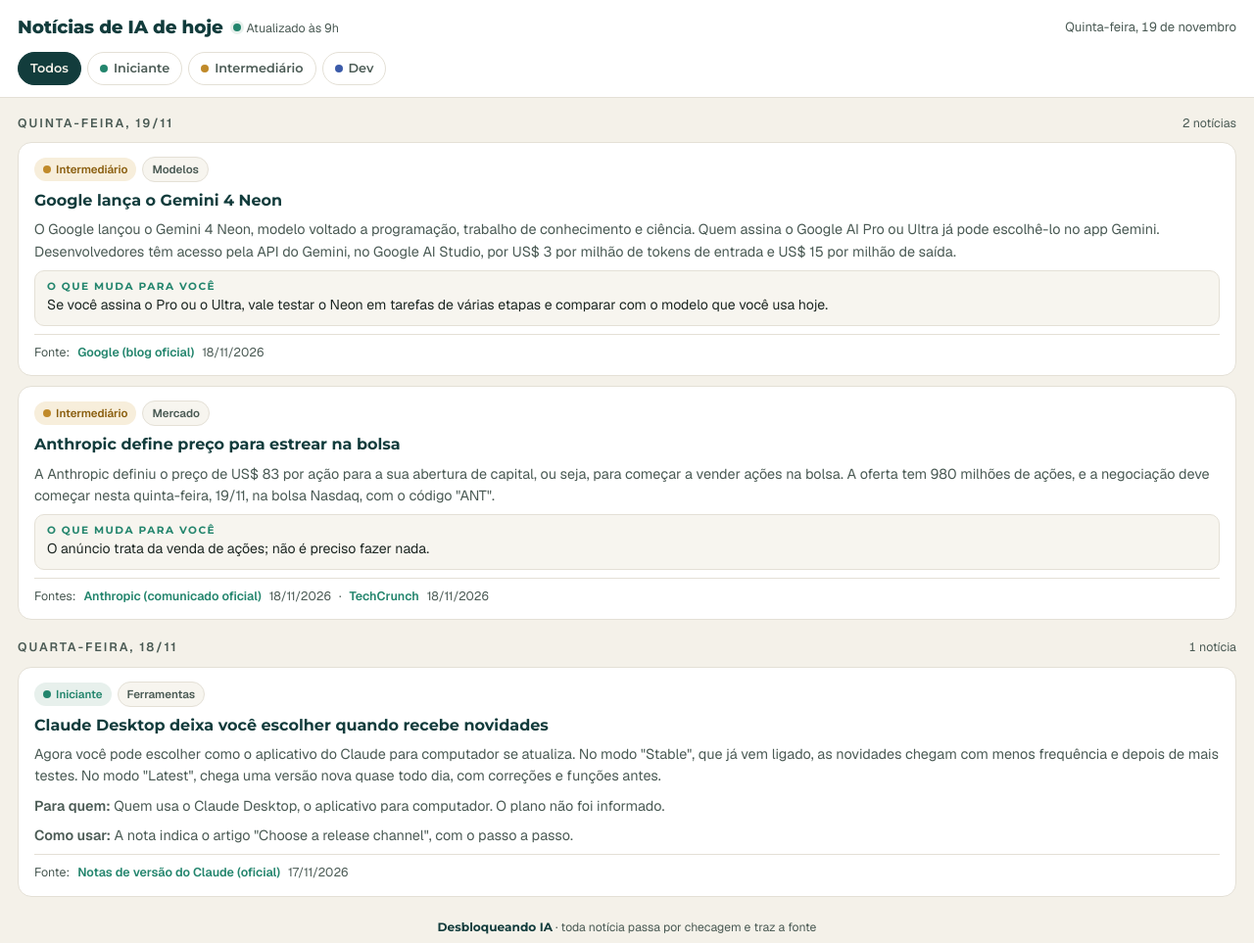
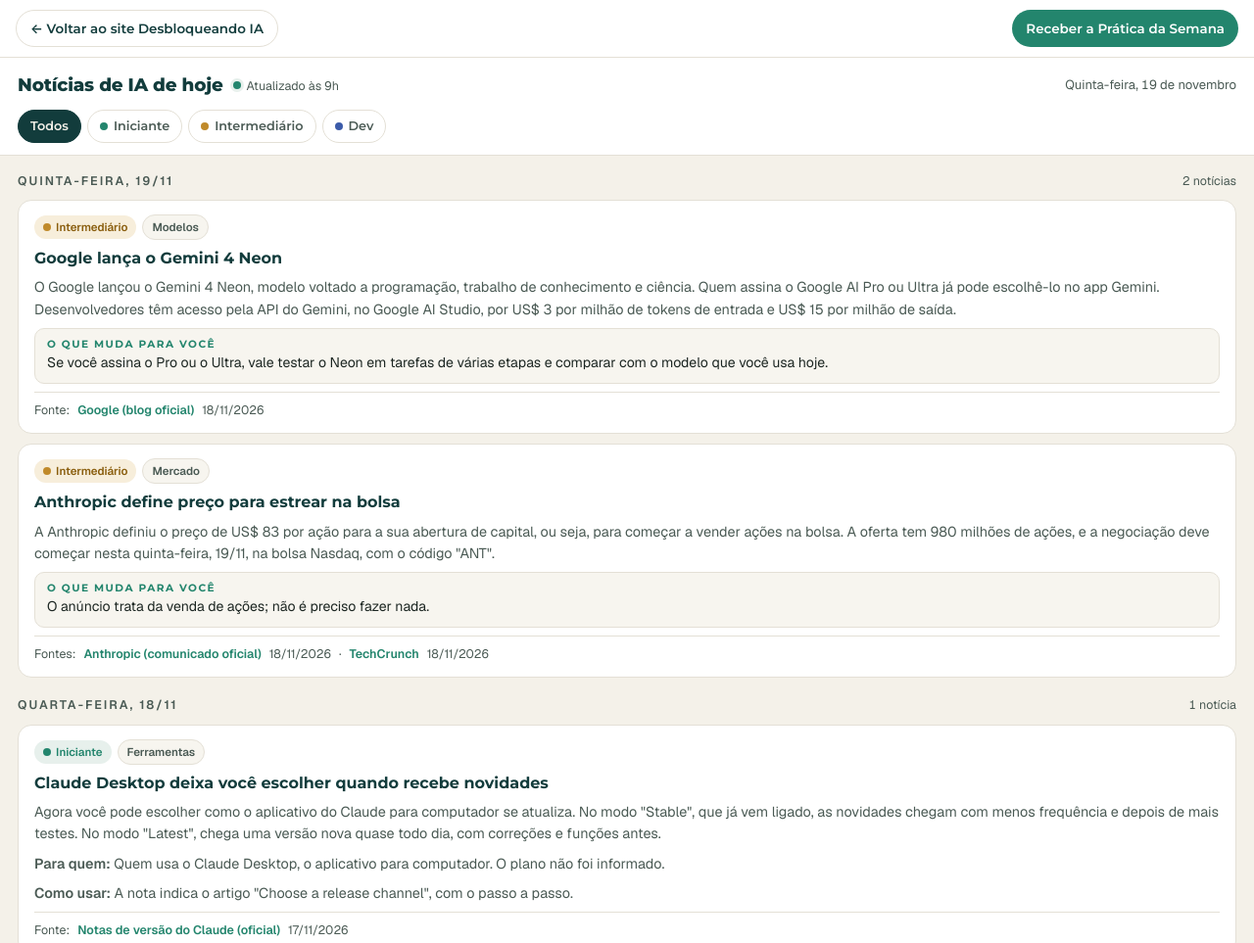
Before and after one commit to DeIA-DesbloqueandoIA/deia-hoje-em-ia, a plain HTML site: page index.html in a window 1280 px wide. Shown: the top 963 px of the page at 98% size. Drawn offline with nearby package versions, Linux system fonts and the light colour scheme.

Commit message:
Adiciona links para voltar ao site e assinar a newsletter quando o painel é aberto direto
Co-Authored-By: Claude Opus 5.5 <noreply@anthropic.com>
Claude-Session: https://claude.ai/code/session_011Di8VxqB1VRkDf6jibKW1e

```diff
--- a/index.html
+++ b/index.html
@@ -95,6 +95,13 @@ main{padding:16px 18px 22px;display:grid;gap:18px}
 .niveis-pr button[aria-pressed="true"]{background:var(--menta);border-color:var(--menta);color:var(--profundo)}
 .pratica .aviso-previa{background:#F7EEDB;color:#8A5E0E;border-radius:10px;padding:8px 12px;font-size:.82rem;font-weight:600}
 .carregando{font-size:.88rem;color:var(--suave);text-align:center;padding:24px}
+/* Barra de links: aparece só quando o painel é aberto direto, fora do iframe do site */
+.links-site{display:flex;flex-wrap:wrap;gap:8px;justify-content:space-between;align-items:center;padding:10px 16px;background:var(--branco);border-bottom:1px solid var(--borda)}
+.links-site a{display:inline-flex;align-items:center;gap:6px;font:600 .84rem var(--f-titulo);text-decoration:none;border-radius:999px;padding:8px 14px;min-height:38px}
+.links-site .voltar{color:var(--profundo);border:1px solid var(--borda)}
+.links-site .voltar:hover{background:var(--apoio)}
+.links-site .assinar{background:var(--esmeralda);color:#fff}
+.links-site .assinar:hover{background:#1D7460}
 </style>
 </head>
 <body>
@@ -103,6 +110,12 @@ main{padding:16px 18px 22px;display:grid;gap:18px}
   <symbol id="i-relogio" viewBox="0 0 24 24"><circle cx="12" cy="12" r="9"/><path d="M12 7v5l3 2"/></symbol>
   <symbol id="i-raio" viewBox="0 0 24 24"><path d="M13 3L5 13.5h6L10 21l8-10.5h-6L13 3z"/></symbol>
 </svg>
+
+<nav class="links-site" id="links-site" aria-label="Desbloqueando IA" hidden>
+  <a class="voltar" href="https://www.desbloqueandoia.com.br/" target="_top">&larr; Voltar ao site Desbloqueando IA</a>
+  <a class="assinar" href="https://www.desbloqueandoia.com.br/#newsletter" target="_top">Receber a Prática da Semana</a>
+</nav>
+<script>try{ if (window.top === window.self) document.getElementById('links-site').hidden = false; }catch(e){}</script>
 
 <header class="topo">
   <div class="topo-l1">
```
